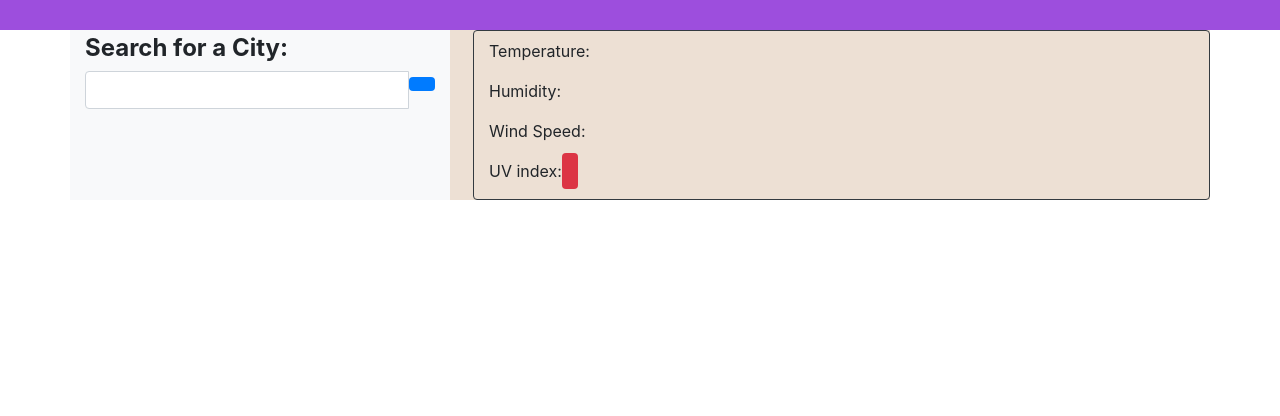
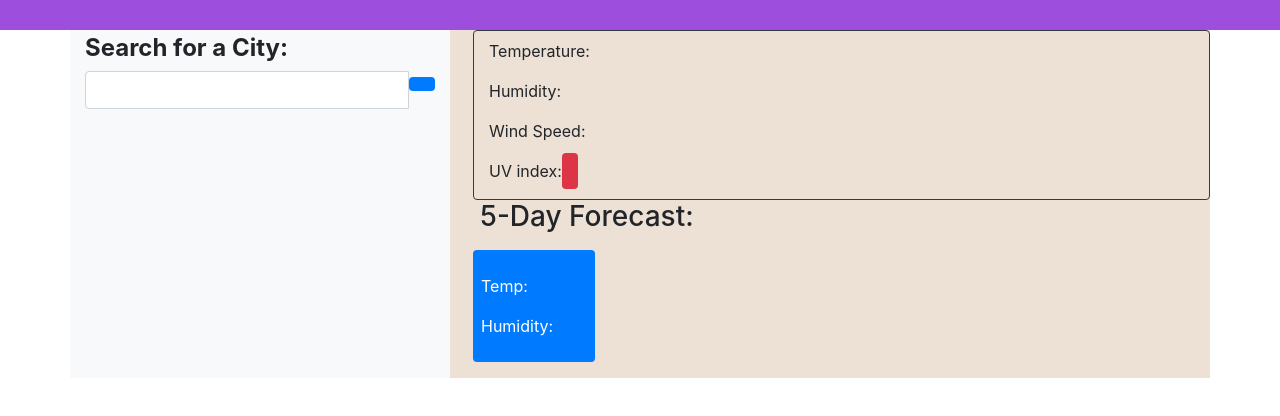
Before and after one commit to Amit-Ranjan22/Weather-Dashboard, a plain HTML site: page index.html in a window 1280 px wide. Shown: the part 78-494 px from the top of the page. Drawn offline with nearby package versions, Linux system fonts and the light colour scheme.

Commit message:
add a div to display future forecast

```diff
--- a/index.html
+++ b/index.html
@@ -39,6 +39,17 @@
                         </p>
                     </div>
                 </div>
+                <div class="col-sm-12" id="future-weather">
+                    <h3>5-Day Forecast:</h3>
+                    <div class="row text-light">
+                        <div class="col-sm-2 bg-primary forecast text-white ml-2 mb-3 p-2 mt-2 rounded">
+                            <p id="fDate0"></p>
+                            <p id="fImg0"></p>
+                            <p>Temp:<span id="fTemp0"></span></p>
+                            <p>Humidity:<span id="fHumidity0"></span></p>
+                        </div>
+                    </div>
+                </div>
             </div>
         </div>
     </div>
```
